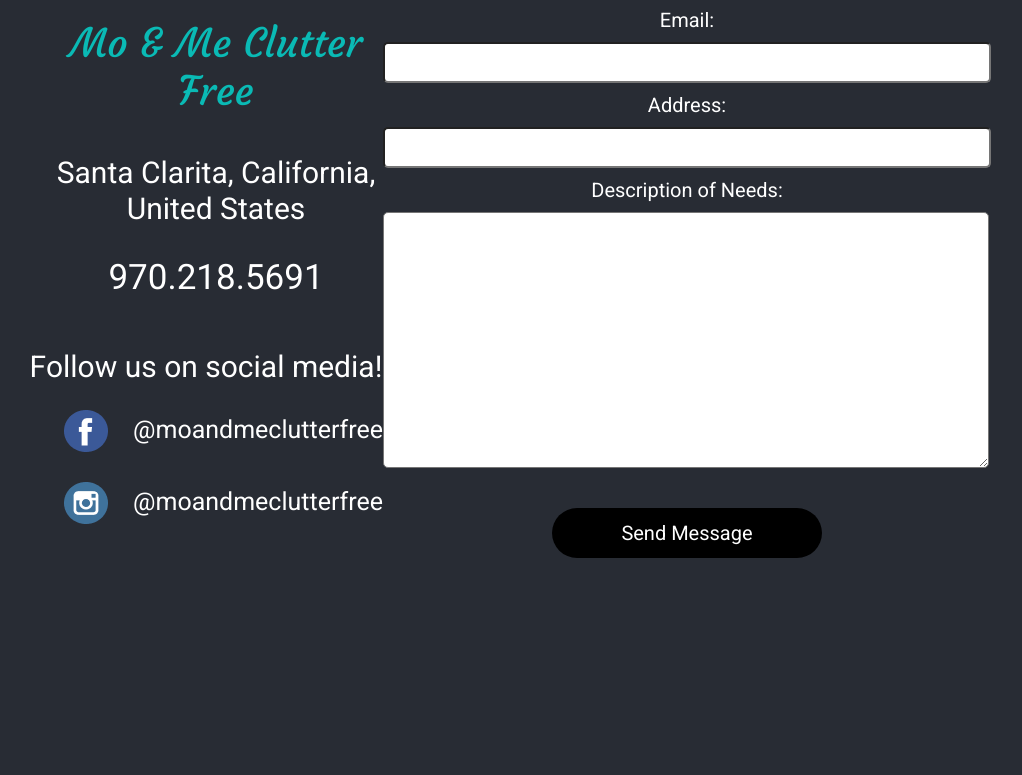
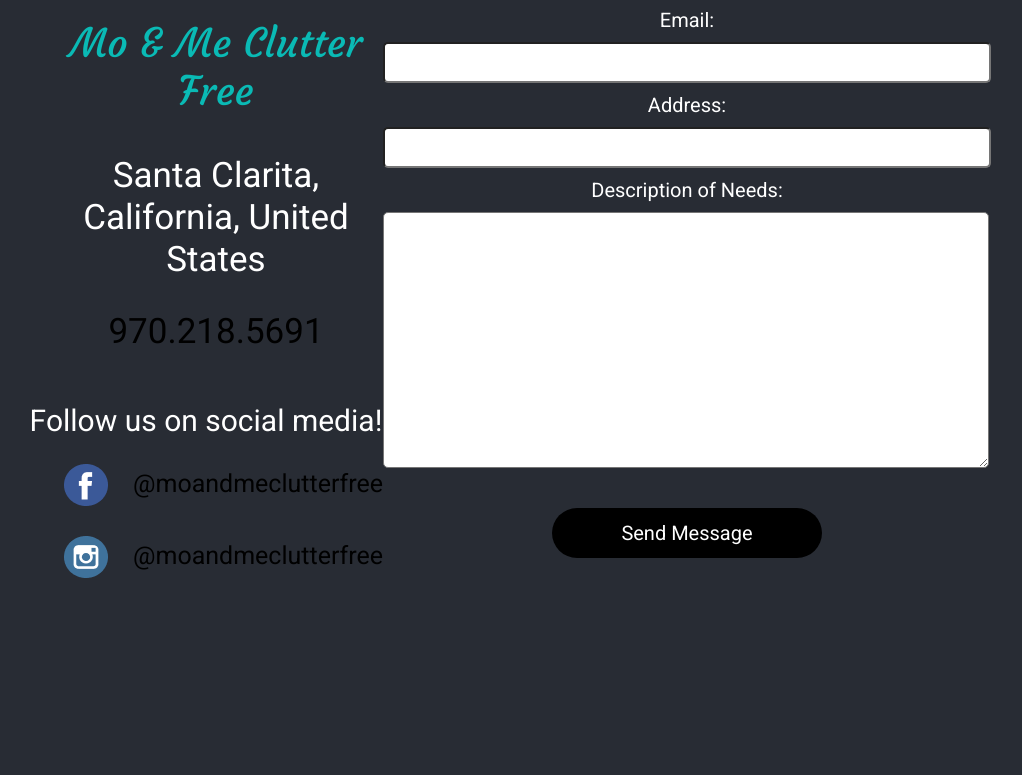
Before and after one commit to Mo-Me-Clutter-Free/Mo-Me-Clutter-Free, a React (Create React App) app in the folder moandme/: page /ContactUs in a window 1280 px wide. Shown: the part 432-1207 px from the top of the page, without its empty margins (130-1152 px from the left). Built offline with nearby package versions, Linux system fonts and the light colour scheme.

Commit message:
Further changes and addons

```diff
--- a/moandme/src/AboutUs/AboutUs.jsx
+++ b/moandme/src/AboutUs/AboutUs.jsx
@@ -4,6 +4,7 @@ import Footer from "../LandingPage/Footer";
 import MoandMe from "../imgs/MoandMe.png";
 import Jamie from "../imgs/Jamie.png";
 import Morgan from "../imgs/Morgan.png";
+import momeLogo from "../imgs/momeLogo.png";
 
 const AboutUs = () => {
   return (
@@ -11,6 +12,7 @@ const AboutUs = () => {
       <Nav />
       <h1 className="mo-and-me">Meet Mo & Me</h1>
       <div className="who-we-are-container">
+        <img className="moandmeLogo" src={momeLogo} alt="moandme" />
         <img className="who-we-are-img" src={MoandMe} alt="moandme" />
         <div className="who-we-are-inner-container">
           <h2 className="who-we-are">Who We Are</h2>
--- a/moandme/src/AboutUs/AboutUs.scss
+++ b/moandme/src/AboutUs/AboutUs.scss
@@ -13,9 +13,13 @@
     flex-direction: row;
     justify-content: space-evenly;
     align-items: center;
-    margin: 100px 40px;
+    margin: 30px 40px;
     @media #{$tablet} {
       flex-direction: column;
+    }
+    .moandmeLogo {
+      width: 80%;
+      margin-bottom: 30px;
     }
     .who-we-are-img {
       width: 20%;
--- a/moandme/src/ContactUs/ContactUs.jsx
+++ b/moandme/src/ContactUs/ContactUs.jsx
@@ -3,6 +3,7 @@ import Nav from "../LandingPage/Navigation/Nav";
 import Footer from "../LandingPage/Footer";
 import facebook from "../imgs/facebook.png";
 import instagram from "../imgs/instagram1.png";
+
 const ContactUs = () => {
   return (
     <div className="contact-us-container">
@@ -16,11 +17,18 @@ const ContactUs = () => {
           </p>
           <h2 className="mo-and-me-contact"> Mo & Me Clutter Free</h2>
           <p className="location"> Santa Clarita, California, United States</p>
-          <h3 className="contact-number">970.218.5691</h3>
+          <a className="contact-number" href="tel:970-218-5691">
+            970.218.5691
+          </a>
           <h3 className="follow-us"> Follow us on social media!</h3>
           <div className="facebook-container">
             <img className="facebook-logo" src={facebook} alt="facebook logo" />
-            <h2 className="facebook-username">@moandmeclutterfree</h2>
+            <a
+              className="facebook-username"
+              href="https://www.facebook.com/moandmeclutterfree/"
+            >
+              @moandmeclutterfree
+            </a>
           </div>
           <div className="instagram-container">
             <img
@@ -28,7 +36,12 @@ const ContactUs = () => {
               src={instagram}
               alt="instagram logo"
             />
-            <h2 className="instagram-username">@moandmeclutterfree</h2>
+            <a
+              className="instagram-username"
+              href="https://www.instagram.com/moandmeclutterfree/"
+            >
+              @moandmeclutterfree
+            </a>
           </div>
         </div>
 
--- a/moandme/src/ContactUs/ContactUs.scss
+++ b/moandme/src/ContactUs/ContactUs.scss
@@ -62,7 +62,7 @@
         }
       }
       .location {
-        font-size: 3rem;
+        font-size: 3.5rem;
         font-family: "Roboto", sans-serif;
         margin: 30px 0 0 20px;
         @media #{$mobile} {
@@ -73,6 +73,9 @@
         font-size: 3.5rem;
         font-family: "Roboto", sans-serif;
         margin: 30px 0 50px 20px;
+        &:hover {
+          color: $Tiffany;
+        }
         @media #{$mobile} {
           margin: 30px 0 30px 0px;
         }
@@ -93,6 +96,9 @@
           font-size: 2.5rem;
           font-family: "Roboto", sans-serif;
           margin: 5px 0 0 25px;
+          &:hover {
+            color: $Tiffany;
+          }
         }
       }
       .instagram-container {
@@ -107,6 +113,9 @@
           font-size: 2.5rem;
           font-family: "Roboto", sans-serif;
           margin: 5px 0 0 25px;
+          &:hover {
+            color: $Tiffany;
+          }
         }
       }
     }
--- a/moandme/src/LandingPage/AreasYouAreNotAlone.jsx
+++ b/moandme/src/LandingPage/AreasYouAreNotAlone.jsx
@@ -21,7 +21,7 @@ const AreasYouAreNotAlone = () => {
           <div className="many-others">
             <img className="clutter-img2" src={Clutter} alt="Clutter" />
             <h2 className="many-others-header">Are you like so many others?</h2>
-            <ol>
+            <ul>
               <li className="many-others-list">Overwhelmed with clutter?</li>
               <li className="many-others-list">Drowning in paperwork?</li>
               <li className="many-others-list">
@@ -32,7 +32,7 @@ const AreasYouAreNotAlone = () => {
               </li>
               <li className="many-others-list">Can’t park in the garage? </li>
               <li className="many-others-list">Selling your home?</li>
-            </ol>
+            </ul>
             <h2 className="call-header">
               If so, it's time for you to call Mo & Me Clutter Free!
             </h2>
--- a/moandme/src/LandingPage/LandingPage.scss
+++ b/moandme/src/LandingPage/LandingPage.scss
@@ -186,6 +186,7 @@ a {
         font-family: "Roboto", sans-serif;
         font-size: 2rem;
         border: 0;
+        background-color: $Super-White;
         &:hover {
           background-color: $Mega-Black;
           color: $Tiffany;
@@ -364,11 +365,13 @@ a {
       .many-others-list {
         font-size: 2.5rem;
         line-height: 1.4;
+        margin-left: 30px;
         font-family: "Roboto", sans-serif;
+        list-style: disc;
         @media #{$mobile} {
           font-size: 2rem;
           width: 100%;
-          margin-left: 15px;
+          margin-left: 20px;
         }
       }
       .call-header {
@@ -480,6 +483,7 @@ a {
         font-family: "Roboto", sans-serif;
         font-size: 2rem;
         margin: 10px 0 0 50px;
+        list-style: disc;
       }
     }
     .choose-us-container-3 {
@@ -575,6 +579,9 @@ a {
         text-decoration: none;
         margin: 0 20px 0 10px;
         text-decoration: underline;
+        &:hover {
+          color: $Super-White;
+        }
       }
     }
   }
```
Also changed, not shown: moandme/src/imgs/MoMeLogo.png.
